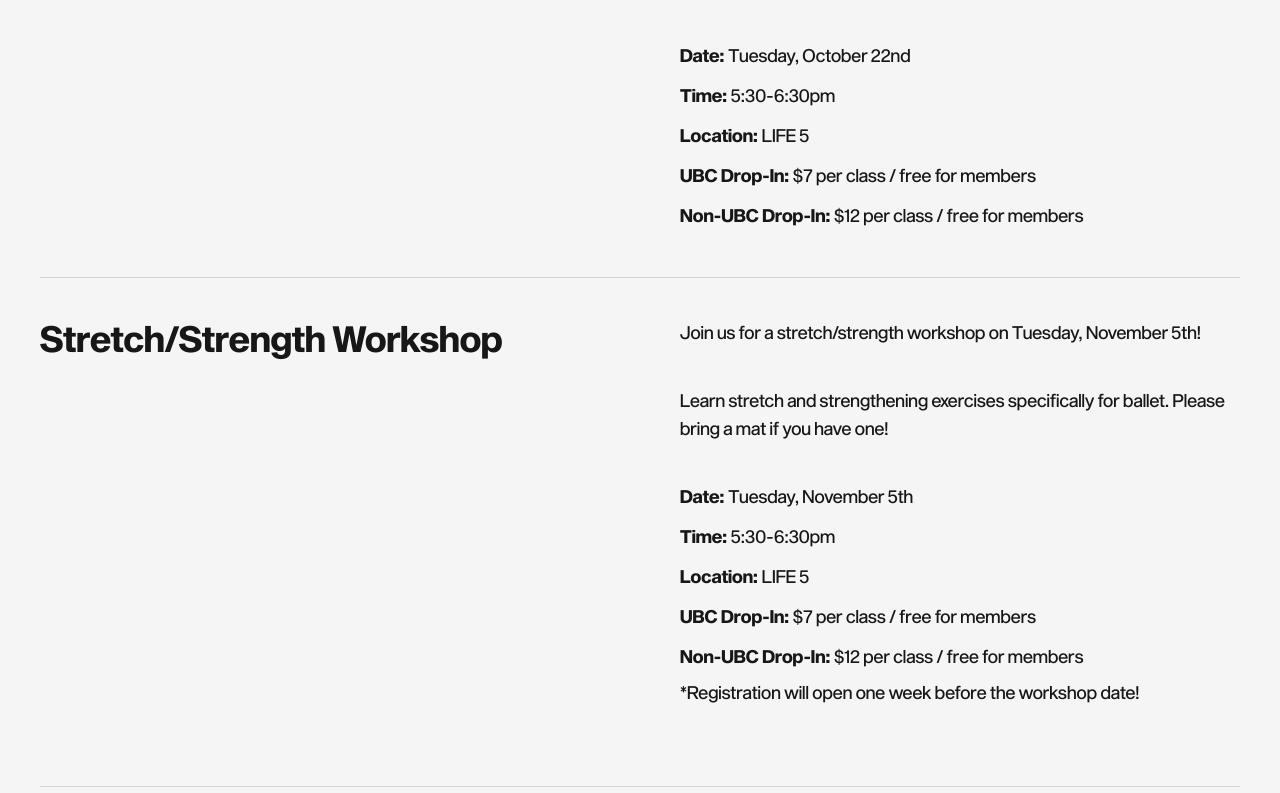
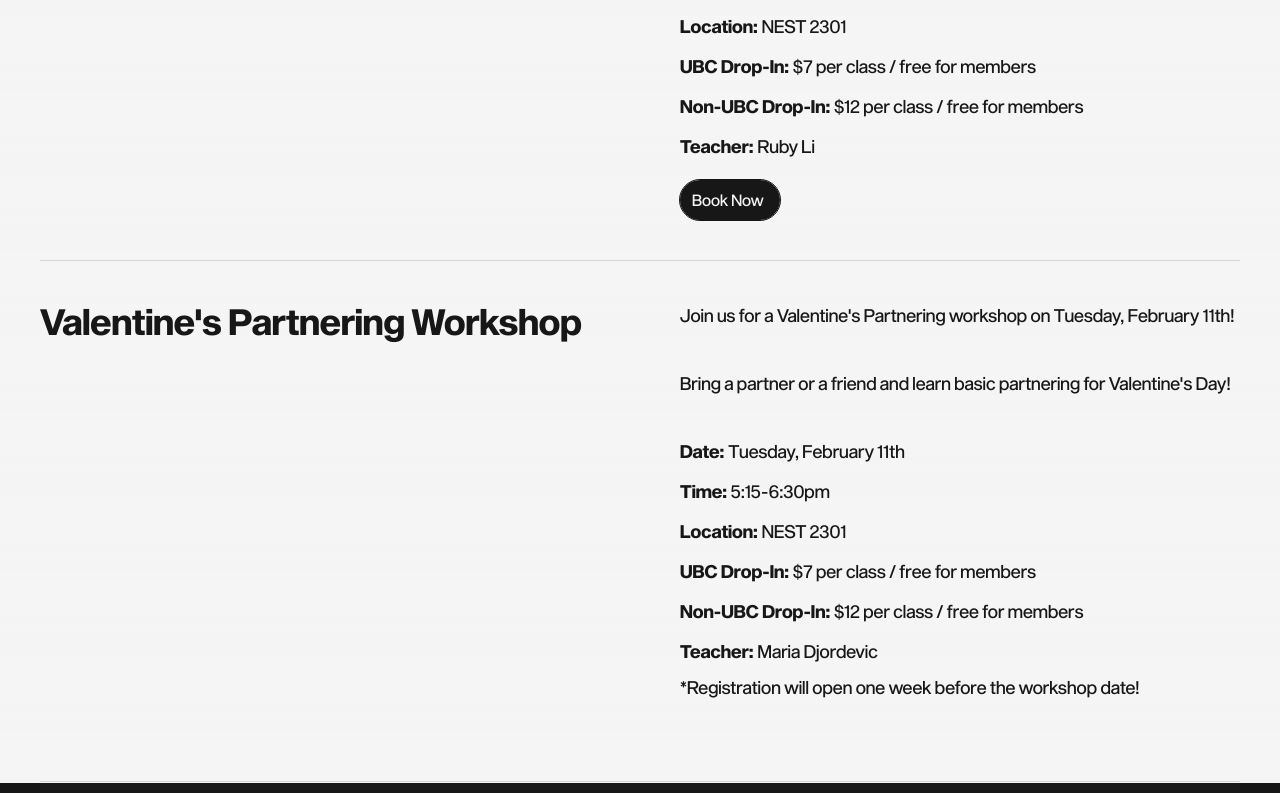
Before and after one commit to leesadie/ubcballet, a Next.js app: page /workshops in a window 1280 px wide. Shown: the part 1387-2180 px from the top of the page. Built offline with nearby package versions, Linux system fonts and the light colour scheme.

Commit message:
updated workshops

```diff
--- a/app/workshops/WorkshopsClient.tsx
+++ b/app/workshops/WorkshopsClient.tsx
@@ -28,14 +28,11 @@ const WorkshopsClient = () => {
                     </div>
                 </div>
                 <hr className="border-neutral-300 mt-10 mx-10"/>
-                <div className={`text-neutral-900 md:text-xl md:ml-10 md:mt-10 text-2xl ml-6 mt-4 ${font_bold.className}`}>
-                    Thank you for joining our Term 1 workshops; stay tuned for more in Term 2!
+                <div className={`text-neutral-900 md:text-4xl md:ml-10 md:mt-10 text-2xl ml-6 mt-4 ${font_bold.className}`}>
+                    Upcoming Workshops
                 </div>
                 <hr className="border-neutral-300 mt-10 mx-10"/>
-                <div className={`text-neutral-900 md:text-4xl md:ml-10 md:mt-10 text-2xl ml-6 mt-4 ${font_bold.className}`}>
-                    Previous workshops
-                </div>
-                <hr className="border-neutral-300 mt-10 mx-10"/>
+                {/*
                 <div className="md:grid md:grid-cols-2 md:grid-rows-2 md:gap-0 flex flex-col">
                     <div
                         className="
@@ -106,6 +103,7 @@ const WorkshopsClient = () => {
                     </div>
                 </div>
                 <hr className="border-neutral-300 md:mt-10 mt-5 md:mx-10 mx-6"/>
+                */}
                 <div className="md:grid md:grid-cols-2 md:grid-rows-2 md:gap-0 flex flex-col">
                     <div
                         className="
@@ -127,7 +125,7 @@ const WorkshopsClient = () => {
                         "
                     >
                         <div className="text-neutral-900 md:text-lg text-base md:mt-10 mt-5 md:mx-10 mx-6">
-                            Join us for a stretch/strength workshop on Tuesday, November 5th!
+                            Join us for a stretch/strength workshop on Tuesday, January 28th!
                         </div>
                         <div className="text-neutral-900 md:text-lg text-base md:mt-10 mt-5 md:mx-10 mx-6">
                             Learn stretch and strengthening exercises specifically for ballet.
@@ -138,7 +136,7 @@ const WorkshopsClient = () => {
                                 Date:
                             </div>
                             <div className="text-neutral-900 md:text-lg text-base">
-                                Tuesday, November 5th
+                                Tuesday, January 28th
                             </div>
                         </div>
                         <div className="flex flex-row md:mt-3 md:mx-10 mx-6 gap-1">
@@ -154,7 +152,7 @@ const WorkshopsClient = () => {
                                 Location:
                             </div>
                             <div className="text-neutral-900 md:text-lg text-base">
-                                LIFE 5
+                                NEST 2301
                             </div>
                         </div>
                         <div className="flex flex-row md:mt-3 md:mx-10 ml-6 gap-1">
@@ -173,8 +171,42 @@ const WorkshopsClient = () => {
                                 $12 per class / free for members
                             </div>
                         </div>
-                        <div className="text-neutral-900 md:text-lg text-sm pt-2 mb-10 md:mx-10 ml-6">
-                            *Registration will open one week before the workshop date!
+                        <div className="flex flex-row md:mt-3 md:mx-10 ml-6 gap-1">
+                            <div className={`text-neutral-900 md:text-lg text-base ${font_bold.className}`}>
+                                Teacher:
+                            </div>
+                            <div className="text-neutral-900 md:text-lg text-base">
+                                Ruby Li
+                            </div>
+                        </div>
+                        <div
+                            className="
+                                text-neutral-100
+                                md:text-base
+                                text-sm
+                                bg-neutral-900
+                                outline
+                                outline-neutral-900
+                                outline-[1px]
+                                rounded-full
+                                md:py-2
+                                py-1
+                                px-3
+                                md:w-[100px]
+                                w-[90px]
+                                cursor-pointer
+                                hover:bg-neutral-100
+                                hover:text-neutral-900
+                                transition
+                                md:ml-10
+                                ml-6
+                                mt-5
+                            "
+                            onClick={() => {}}
+                        >
+                            <a target="_blank" rel="noopener noreferrer" href="https://docs.google.com/forms/d/e/1FAIpQLSc3JjPfwb7jZZnLpr1NjNSMAzMKGotbZ2ZmE9jgUe3OUYOwJA/viewform?usp=dialog">
+                                Book Now
+                            </a>
                         </div>
                     </div>
                 </div>
@@ -189,7 +221,7 @@ const WorkshopsClient = () => {
                         "
                     >
                         <div className={`text-neutral-900 md:text-4xl md:ml-10 md:mt-10 text-2xl ml-6 mt-4 ${font_bold.className}`}>
-                            Nutcracker Workshop
+                            Valentine's Partnering Workshop
                         </div>
                     </div>
                     <div
@@ -200,18 +232,17 @@ const WorkshopsClient = () => {
                         "
                     >
                         <div className="text-neutral-900 md:text-lg text-base md:mt-10 mt-5 md:mx-10 mx-6">
-                            Join us for a Nutcracker workshop on Tuesday, November 26th!
+                            Join us for a Valentine's Partnering workshop on Tuesday, February 11th!
                         </div>
                         <div className="text-neutral-900 md:text-lg text-base md:mt-10 mt-5 md:mx-10 mx-6">
-                            Learn an excerpt of the Sugarplum Fairy Variation to get into the holiday spirit!
-                            This workshop is for intermediate level dancers, and pointe shoes are not required.
+                            Bring a partner or a friend and learn basic partnering for Valentine's Day!
                         </div>
                         <div className="flex flex-row md:mt-10 mt-5 md:mx-10 mx-6 gap-1">
                             <div className={`text-neutral-900 md:text-lg text-base ${font_bold.className}`}>
                                 Date:
                             </div>
                             <div className="text-neutral-900 md:text-lg text-base">
-                                Tuesday, November 26th
+                                Tuesday, February 11th
                             </div>
                         </div>
                         <div className="flex flex-row md:mt-3 md:mx-10 mx-6 gap-1">
@@ -227,7 +258,7 @@ const WorkshopsClient = () => {
                                 Location:
                             </div>
                             <div className="text-neutral-900 md:text-lg text-base">
-                                LIFE 5
+                                NEST 2301
                             </div>
                         </div>
                         <div className="flex flex-row md:mt-3 md:mx-10 ml-6 gap-1">
@@ -245,6 +276,17 @@ const WorkshopsClient = () => {
                             <div className="text-neutral-900 md:text-lg text-base">
                                 $12 per class / free for members
                             </div>
+                        </div>
+                        <div className="flex flex-row md:mt-3 md:mx-10 ml-6 gap-1">
+                            <div className={`text-neutral-900 md:text-lg text-base ${font_bold.className}`}>
+                                Teacher:
+                            </div>
+                            <div className="text-neutral-900 md:text-lg text-base">
+                                Maria Djordevic
+                            </div>
+                        </div>
+                        <div className="text-neutral-900 md:text-lg text-sm pt-2 mb-10 md:mx-10 ml-6">
+                            *Registration will open one week before the workshop date!
                         </div>
                         {/*
                         <div
```
